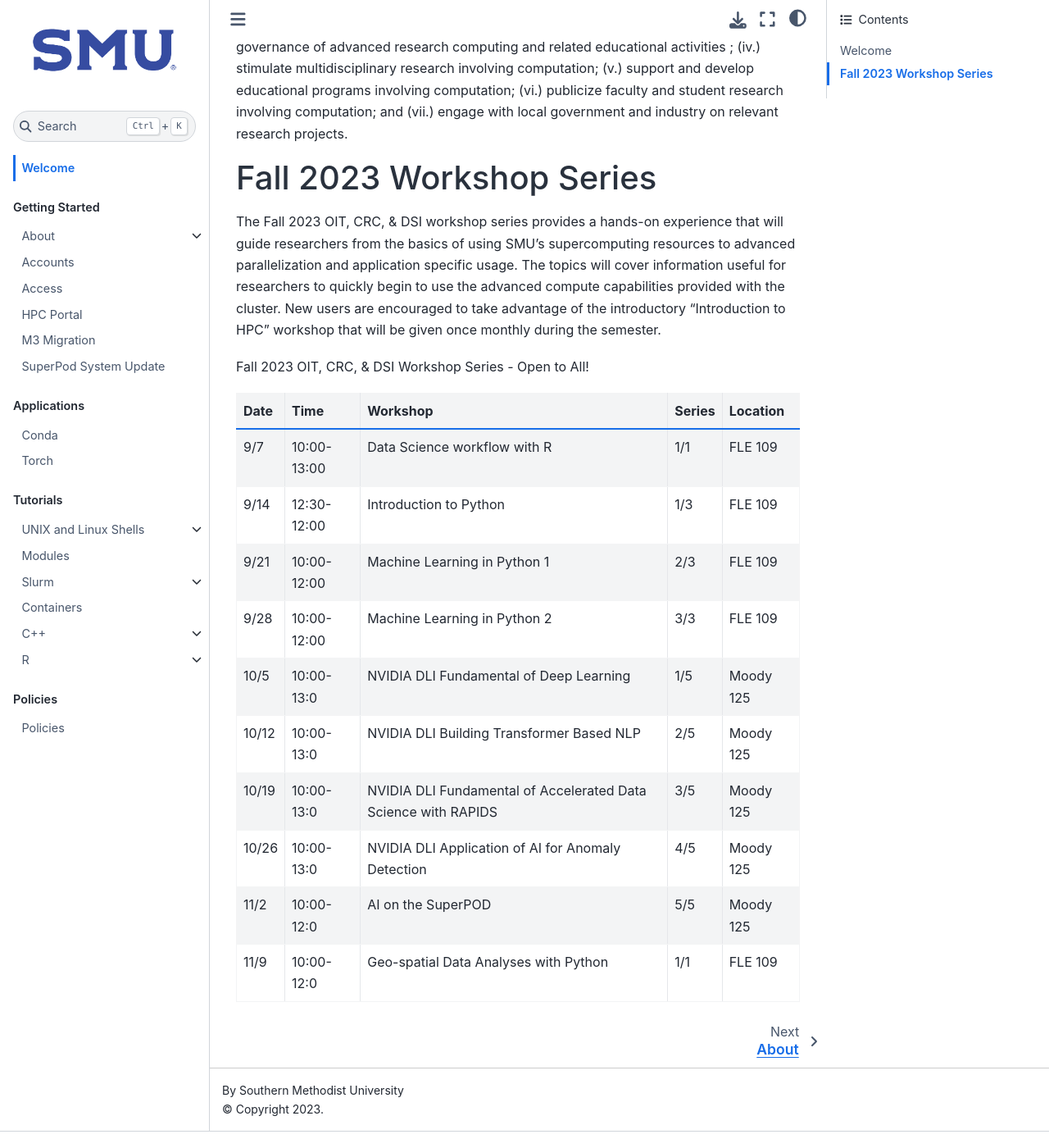
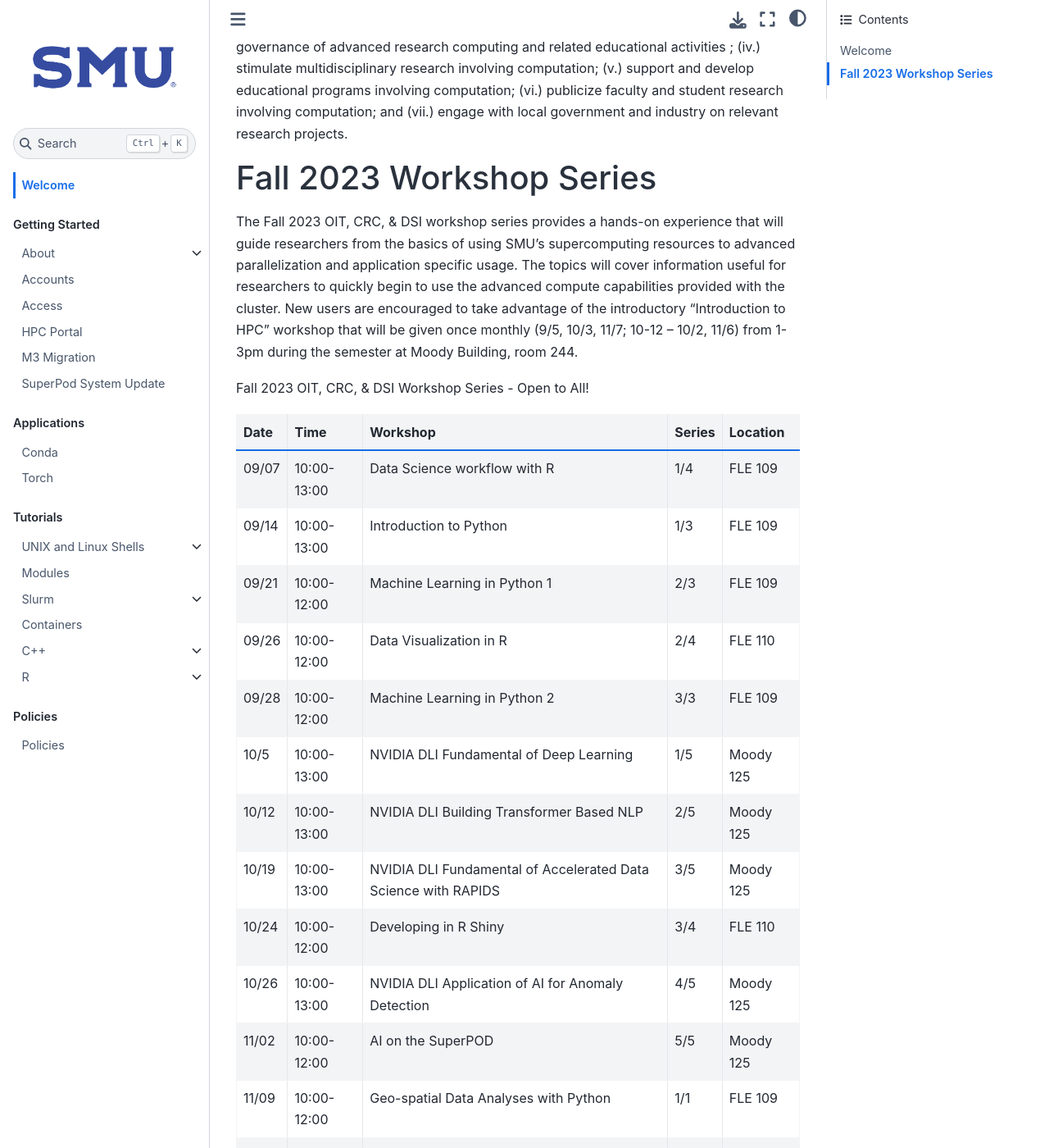
Before and after one commit to SouthernMethodistUniversity/hpc_docs, a Jupyter Book: the page built from docs/index.md, in a window 1280 px wide and 1400 px high, scrolled down 831 px. Shown: the whole window at 82% size. Built offline with Jupyter Book 1.0.4 settings and Sphinx 7.4.7 and the Sphinx Book theme 1.1.4, drawn with Linux system fonts in a browser that asks for light colours; some of the changed text lies outside the part shown.

Commit message:
Update index.md
Adding Mateo's workshop

```diff
--- a/docs/index.md
+++ b/docs/index.md
@@ -32,19 +32,24 @@
 topics will cover information useful for researchers to quickly begin to use
 the advanced compute capabilities provided with the cluster. New users are
 encouraged to take advantage of the introductory "Introduction to HPC" workshop
-that will be given once monthly during the semester.
+that will be given once monthly (9/5, 10/3, 11/7; 10-12 -- 10/2, 11/6) from 1-3pm during the semester at Moody Building, room 244.
 
 Fall 2023 OIT, CRC, & DSI Workshop Series - Open to All!
 
-| Date  | Time        | Workshop                                                                                   | Series | Location |
-| ----- | ----------- | ------------------------------------------------------------------------------------------ | ------ | -------- |
-| 9/7   | 10:00-13:00 | Data Science workflow with R                                                               | 1/1    | FLE 109  |
-| 9/14  | 12:30-12:00 | Introduction to Python                                                                     | 1/3    | FLE 109  |
-| 9/21  | 10:00-12:00 | Machine Learning in Python 1                                                               | 2/3    | FLE 109  |
-| 9/28  | 10:00-12:00 | Machine Learning in Python 2                                                               | 3/3    | FLE 109  |
-| 10/5  | 10:00-13:0  | NVIDIA DLI Fundamental of Deep Learning                                                    | 1/5    | Moody 125|
-| 10/12 | 10:00-13:0  | NVIDIA DLI Building Transformer Based NLP                                                  | 2/5    | Moody 125|
-| 10/19 | 10:00-13:0  | NVIDIA DLI Fundamental of Accelerated Data Science with RAPIDS                             | 3/5    | Moody 125|
-| 10/26 | 10:00-13:0  | NVIDIA DLI Application of AI for Anomaly Detection                                         | 4/5    | Moody 125|
-| 11/2  | 10:00-12:0  | AI on the SuperPOD                                                                         | 5/5    | Moody 125|
-| 11/9  | 10:00-12:0  | Geo-spatial Data Analyses with Python                                                      | 1/1    | FLE 109  |
+| Date  | Time        | Workshop                    								   | Series | Location |
+| ----- | ----------- | -------------------------------------------------------------- | ------ | -------- |
+| 09/07 | 10:00-13:00 | Data Science workflow with R  								   | 1/4    | FLE 109  |
+| 09/14 | 10:00-13:00 | Introduction to Python        								   | 1/3    | FLE 109  |
+| 09/21 | 10:00-12:00 | Machine Learning in Python 1 								   | 2/3    | FLE 109  |
+| 09/26 | 10:00-12:00 | Data Visualization in R 								 	   | 2/4    | FLE 110  |
+| 09/28 | 10:00-12:00 | Machine Learning in Python 2  								   | 3/3    | FLE 109  |
+| 10/5  | 10:00-13:00 | NVIDIA DLI Fundamental of Deep Learning 					   | 1/5    | Moody 125|
+| 10/12 | 10:00-13:00 | NVIDIA DLI Building Transformer Based NLP 					   | 2/5    | Moody 125|
+| 10/19 | 10:00-13:00 | NVIDIA DLI Fundamental of Accelerated Data Science with RAPIDS | 3/5    | Moody 125|
+| 10/24 | 10:00-12:00 | Developing in R Shiny						  	 			   | 3/4    | FLE 110  |
+| 10/26 | 10:00-13:00 | NVIDIA DLI Application of AI for Anomaly Detection 			   | 4/5    | Moody 125|
+| 11/02 | 10:00-12:00 | AI on the SuperPOD 											   | 5/5    | Moody 125|
+| 11/09 | 10:00-12:00 | Geo-spatial Data Analyses with Python 						   | 1/1    | FLE 109  |
+| 11/14 | 10:00-12:00 | Reproducible Research with R Markdown 						   | 4/4    | FLE 110  |
+
+Students can register for the workshops in advance via https://libcal.smu.edu/calendar. Please bring your laptop to the workshop.
```
